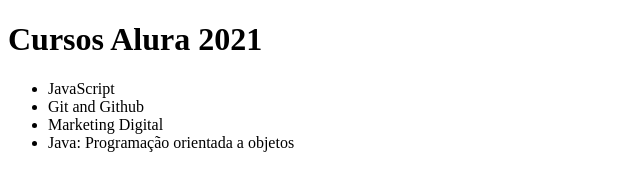
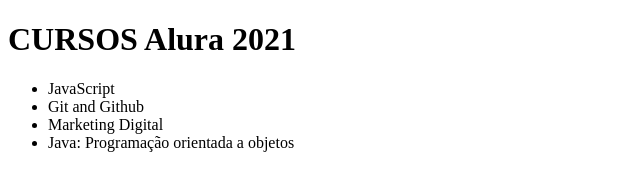
Before and after one commit to JuaumMitty/learn-git-2.0, a plain HTML site: page index.html in a window 1280 px wide. Shown: the whole page, without its empty margins (0-640 px from the left). Drawn offline with Linux system fonts and the light colour scheme.

Commit message:
Palavra cursos com letras maiúsculas

```diff
--- a/index.html
+++ b/index.html
@@ -7,7 +7,7 @@
     <title>Learning Git 2.0 da Alura</title>
 </head>
 <body>
-    <h1>Cursos Alura 2021</h1>
+    <h1>CURSOS Alura 2021</h1>
     <ul>
         <li>JavaScript</li>
         <li>Git and Github</li>
```
